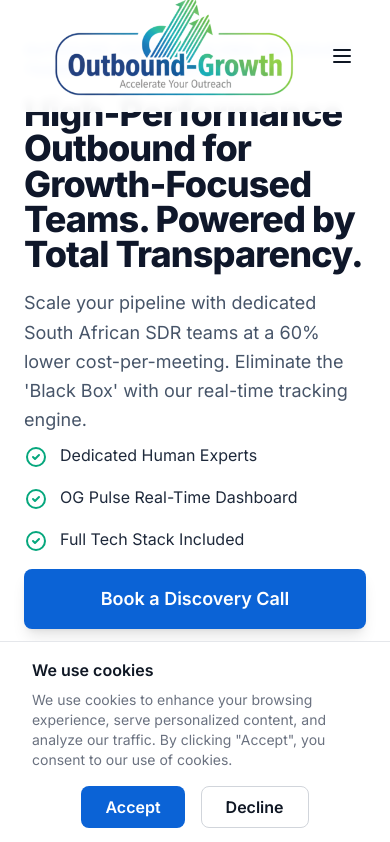
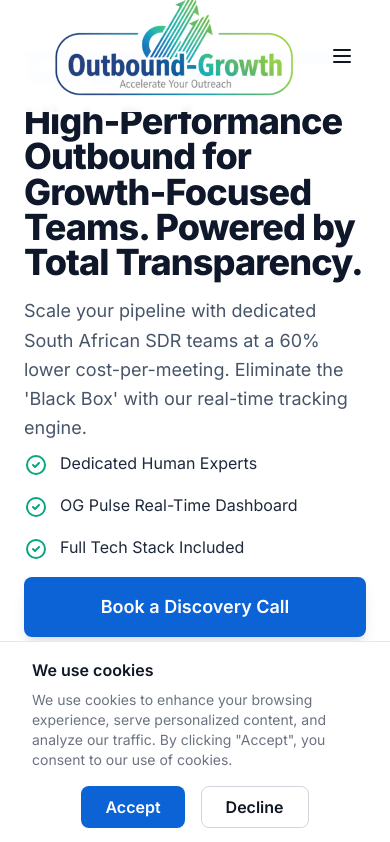
Before and after one commit to BernieBrunsdon/outbound-growth-website, a Next.js app: page / in a window 390 px wide. Shown: the top 842 px of the page. Built offline with nearby package versions, Linux system fonts and the light colour scheme.

Commit message:
Fix mobile hero heading cutoff under fixed header.
Increase hero top padding on small screens so the headline clears the fixed navigation and remains fully visible.

Made-with: Cursor

```diff
--- a/src/components/Hero.jsx
+++ b/src/components/Hero.jsx
@@ -13,7 +13,7 @@ export default function Hero() {
   }, []);
 
   return (
-    <section id="hero" className="bg-white pt-24 lg:pt-28 pb-24 lg:pb-32">
+    <section id="hero" className="bg-white pt-32 lg:pt-28 pb-24 lg:pb-32">
       <div className="max-w-7xl mx-auto px-6 lg:px-8 py-16 lg:py-20">
         <div className="grid lg:grid-cols-2 gap-16 lg:gap-20 items-center">
           <div className={`space-y-8 ${isVisible ? 'fade-in' : 'opacity-0'}`}>
```
